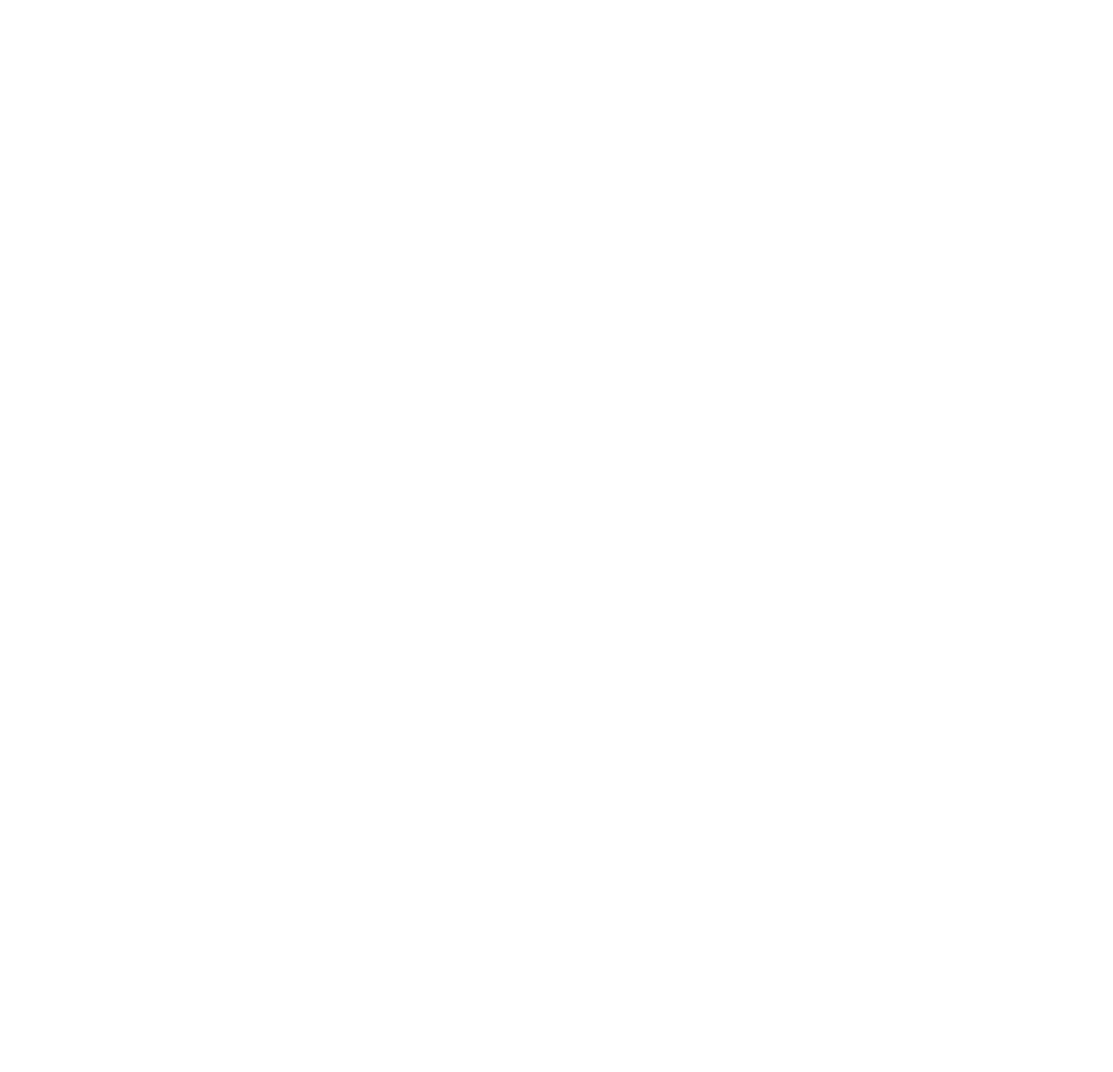
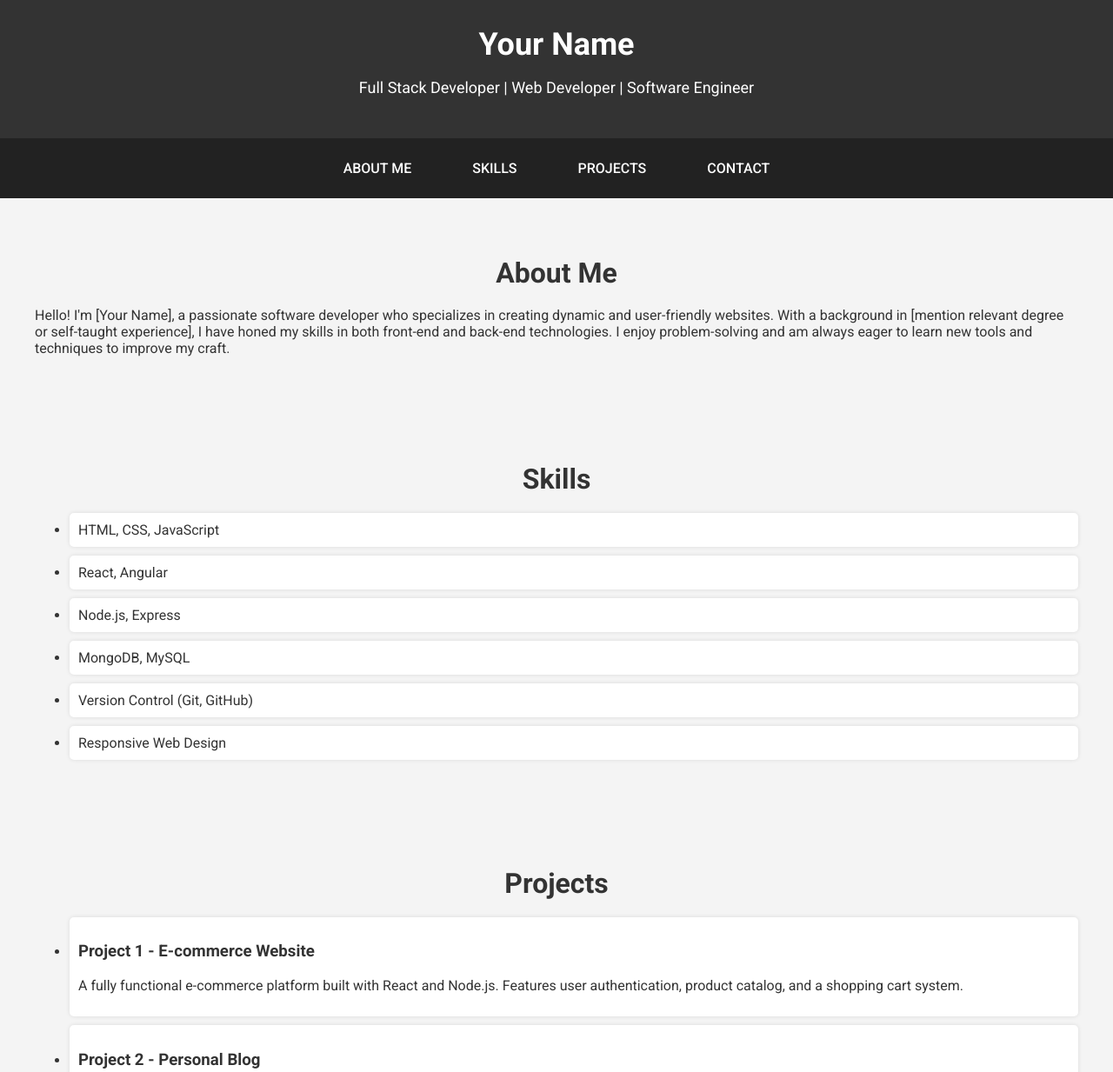
Before and after one commit to myak2h/html-portfolio, a plain HTML site: page index.html in a window 1280 px wide. Shown: the top 1233 px of the page at 87% size. Before the commit the page ends 800 px from the top, so only its background shows below. Drawn offline with Linux system fonts and the light colour scheme.

Commit message:
Update index.html

```diff
--- a/index.html
+++ b/index.html
@@ -1,15 +1,144 @@
-<!-- TODO 1: Create the HTML Boilerplate -->
+<!DOCTYPE html>
+<html lang="en">
+<head>
+    <meta charset="UTF-8">
+    <meta name="viewport" content="width=device-width, initial-scale=1.0">
+    <meta http-equiv="X-UA-Compatible" content="ie=edge">
+    <title>Your Name - Developer Portfolio</title>
+    <link href="https://fonts.googleapis.com/css2?family=Roboto:wght@400;500;700&display=swap" rel="stylesheet">
+    <style>
+        body {
+            font-family: 'Roboto', sans-serif;
+            margin: 0;
+            padding: 0;
+            background-color: #f4f4f4;
+            color: #333;
+        }
+        header {
+            background-color: #333;
+            color: #fff;
+            padding: 30px;
+            text-align: center;
+        }
+        header h1 {
+            margin: 0;
+            font-size: 36px;
+        }
+        header p {
+            font-size: 18px;
+        }
+        nav {
+            background-color: #222;
+            color: white;
+            display: flex;
+            justify-content: center;
+            padding: 15px 0;
+        }
+        nav a {
+            color: white;
+            text-decoration: none;
+            padding: 10px 20px;
+            margin: 0 15px;
+            text-transform: uppercase;
+            font-weight: 500;
+        }
+        nav a:hover {
+            background-color: #444;
+            border-radius: 5px;
+        }
+        section {
+            padding: 40px 20px;
+            max-width: 1200px;
+            margin: 0 auto;
+        }
+        section h2 {
+            text-align: center;
+            font-size: 32px;
+            margin-bottom: 20px;
+        }
+        .skills ul, .projects ul {
+            list-style-type: none;
+            padding: 0;
+        }
+        .skills li, .projects li {
+            background-color: #fff;
+            margin: 10px 0;
+            padding: 10px;
+            border-radius: 5px;
+            box-shadow: 0 0 5px rgba(0, 0, 0, 0.1);
+        }
+        .projects a {
+            text-decoration: none;
+            color: #333;
+        }
+        footer {
+            background-color: #333;
+            color: white;
+            text-align: center;
+            padding: 20px;
+        }
+    </style>
+</head>
+<body>
 
-<!-- TODO 2: Add Your previous projects' HTML into the public folder -->
+<header>
+    <h1>Your Name</h1>
+    <p>Full Stack Developer | Web Developer | Software Engineer</p>
+</header>
 
-<!-- TODO 3: Take screenshots of your project previews and add the images to the images folder -->
+<nav>
+    <a href="#about">About Me</a>
+    <a href="#skills">Skills</a>
+    <a href="#projects">Projects</a>
+    <a href="#contact">Contact</a>
+</nav>
 
-<!-- TODO 4: Add titles/subtitles etc. -->
+<section id="about">
+    <h2>About Me</h2>
+    <p>Hello! I'm [Your Name], a passionate software developer who specializes in creating dynamic and user-friendly websites. With a background in [mention relevant degree or self-taught experience], I have honed my skills in both front-end and back-end technologies. I enjoy problem-solving and am always eager to learn new tools and techniques to improve my craft.</p>
+</section>
 
-<!-- TODO 5: Add a link to the project pages -->
+<section id="skills">
+    <h2>Skills</h2>
+    <ul class="skills">
+        <li>HTML, CSS, JavaScript</li>
+        <li>React, Angular</li>
+        <li>Node.js, Express</li>
+        <li>MongoDB, MySQL</li>
+        <li>Version Control (Git, GitHub)</li>
+        <li>Responsive Web Design</li>
+    </ul>
+</section>
 
-<!-- TODO 6: Add images to show the project previews
-HINT for TODO 6: You can use the height attribute set to 200 to make the image smaller:
-https://developer.mozilla.org/en-US/docs/Web/HTML/Element/img#attr-height -->
+<section id="projects">
+    <h2>Projects</h2>
+    <ul class="projects">
+        <li>
+            <h3><a href="https://link-to-project.com" target="_blank">Project 1 - E-commerce Website</a></h3>
+            <p>A fully functional e-commerce platform built with React and Node.js. Features user authentication, product catalog, and a shopping cart system.</p>
+        </li>
+        <li>
+            <h3><a href="https://link-to-project.com" target="_blank">Project 2 - Personal Blog</a></h3>
+            <p>A personal blog site built using HTML, CSS, and JavaScript. Includes an admin panel for content management and dynamic blog posts.</p>
+        </li>
+        <li>
+            <h3><a href="https://link-to-project.com" target="_blank">Project 3 - Portfolio Website</a></h3>
+            <p>This very portfolio site! Built using HTML, CSS, and JavaScript, showcasing my skills and projects.</p>
+        </li>
+    </ul>
+</section>
 
-<!-- TODO 7: Add the Contact Me and About Me page links -->
+<section id="contact">
+    <h2>Contact</h2>
+    <p>If you'd like to get in touch, feel free to reach out to me via email or social media:</p>
+    <p>Email: <a href="mailto:youremail@example.com">youremail@example.com</a></p>
+    <p>LinkedIn: <a href="https://www.linkedin.com/in/yourprofile" target="_blank">yourprofile</a></p>
+    <p>GitHub: <a href="https://github.com/yourusername" target="_blank">yourusername</a></p>
+</section>
+
+<footer>
+    <p>&copy; 2025 Your Name. All rights reserved.</p>
+</footer>
+
+</body>
+</html>
```
